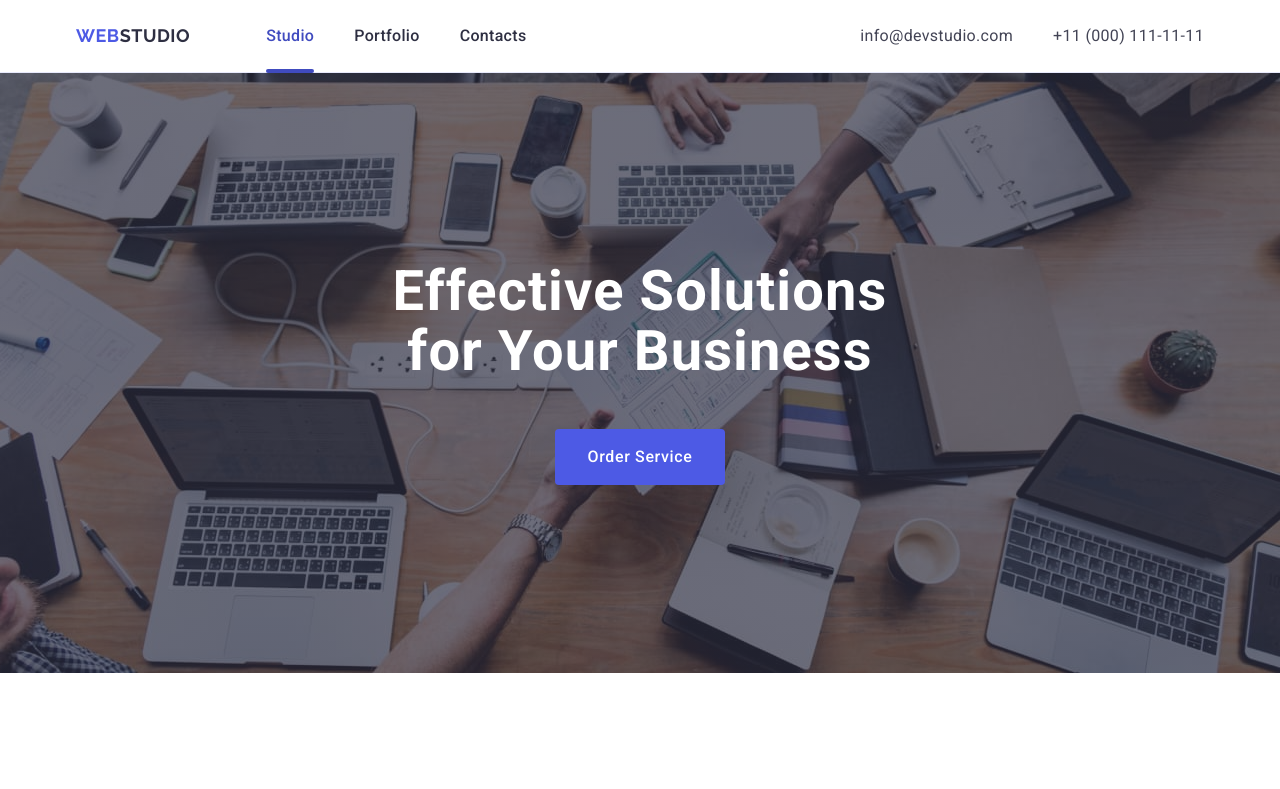
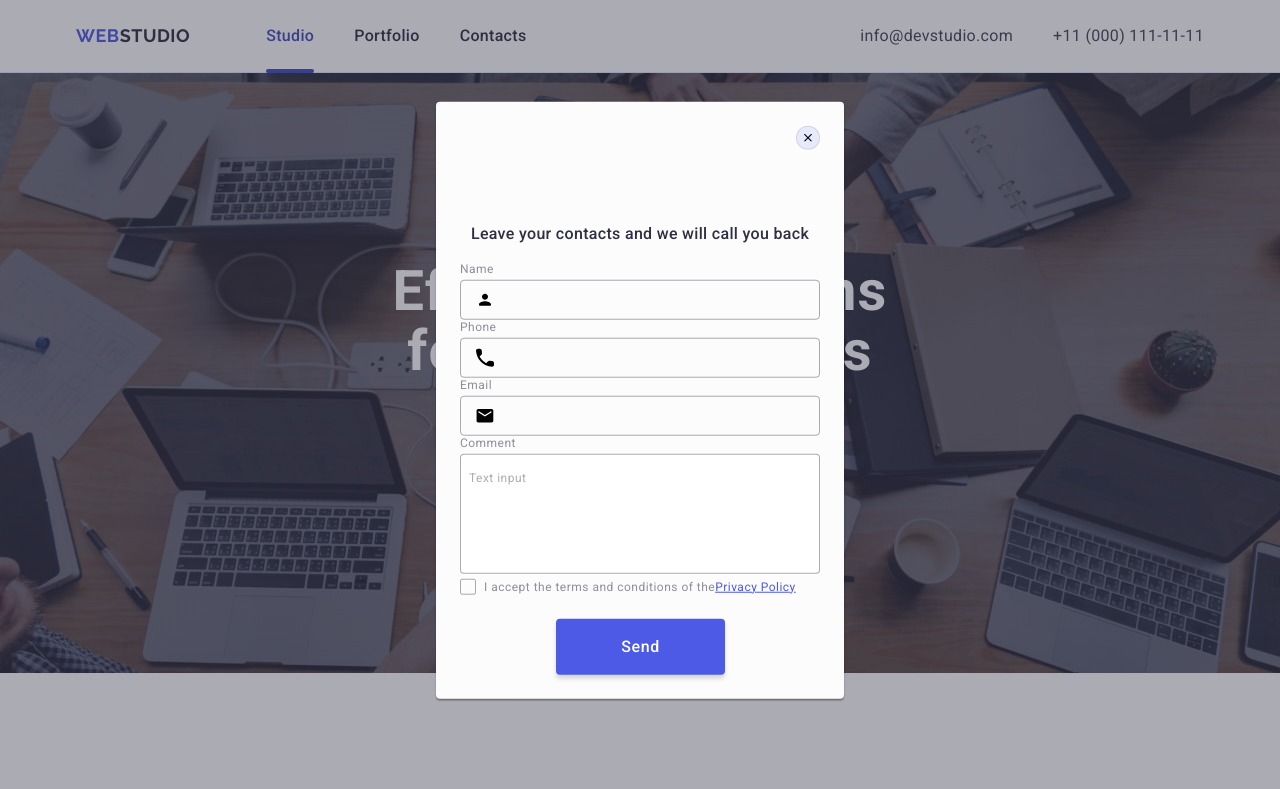
Before and after one commit to AndriiTsylyuryk/goit-homework-05, a plain HTML site: page index.html in a window 1280 px wide. Shown: the top 789 px of the page. Drawn offline with nearby package versions, Linux system fonts and the light colour scheme; files whose address does not match are found by name.

Commit message:
after lms1

```diff
--- a/css/styles.css
+++ b/css/styles.css
@@ -449,9 +449,8 @@ footer {
   justify-content: center;
 }
 
-.media-contaner{
+.media-contaner {
   margin-right: 80px;
-
 }
 
 .icon-list-footer {
@@ -478,7 +477,7 @@ footer {
   letter-spacing: 0.02em;
   color: #fff;
   display: block;
-  padding-bottom: 16px;
+  margin-bottom: 16px;
 }
 
 .footer-send-btn {
@@ -494,7 +493,10 @@ footer {
   transition: background-color 250ms cubic-bezier(0.4, 0, 0.2, 1);
   display: flex;
   align-items: center;
-  position: relative;
+  justify-content: center;
+  font-weight: 500;
+  line-height: 1.5;
+  letter-spacing: 0.04em;
 }
 
 .footer-plane {
@@ -502,9 +504,7 @@ footer {
 }
 
 .footer-plane {
-  position: absolute;
-  right: 24px;
-  top: 8px;
+  margin-left: 16px;
 }
 
 .form-footer {
@@ -518,8 +518,7 @@ footer {
   background-color: #404bbf;
 }
 
-.subscribe-container{
-
+.subscribe-container {
 }
 
 .modal-input-footer {
@@ -570,7 +569,9 @@ footer {
   left: 50%;
   transform: translate(-50%, -50%);
   transition: transform 250ms cubic-bezier(0.4, 0, 0.2, 1);
-  padding: 24px;
+  padding: 72px 24px 24px 24px;
+  box-shadow: 0px 1px 1px rgba(0, 0, 0, 0.14), 0px 1px 3px rgba(0, 0, 0, 0.12),
+    0px 2px 1px rgba(0, 0, 0, 0.2);
 }
 
 .modal-close-btn {
@@ -613,10 +614,7 @@ footer {
   line-height: 1.5;
   letter-spacing: 0.02em;
   text-align: center;
-}
-
-.modal-field {
-  margin-bottom: 8px;
+  color: #2E2F42;
 }
 
 .modal-input {
@@ -625,8 +623,9 @@ footer {
   border: 1px solid rgba(46, 47, 66, 0.4);
   border-radius: 4px;
   padding-left: 38px;
-  transition: border 250ms cubic-bezier(0.4, 0, 0.2, 1);
+  transition: color 250ms cubic-bezier(0.4, 0, 0.2, 1);
   outline: transparent;
+  background-color: transparent;
 }
 
 .modal-input:hover,
@@ -669,6 +668,12 @@ footer {
   transition: border 250ms cubic-bezier(0.4, 0, 0.2, 1);
   outline: transparent;
   resize: none;
+  transition: border-color 250ms cubic-bezier(0.4, 0, 0.2, 1);
+}
+
+.area-text:hover,
+.area-text:focus{
+  border-color: #4D5AE5;
 }
 
 textarea::placeholder {
@@ -677,6 +682,10 @@ textarea::placeholder {
   line-height: 117%;
   letter-spacing: 0.04em;
   color: rgba(46, 47, 66, 0.4);
+}
+
+.modal-checkbox{
+  margin-bottom: 24px;
 }
 
 .checkbox-label {
@@ -700,16 +709,17 @@ textarea::placeholder {
   width: 16px;
   height: 16px;
   margin-right: 8px;
-  display: flex;
+  display: inline-flex;
   align-items: center;
   justify-content: center;
   fill: transparent;
+  transition: background-color 250ms cubic-bezier(0.4, 0, 0.2, 1), border 250ms cubic-bezier(0.4, 0, 0.2, 1), fill 250ms cubic-bezier(0.4, 0, 0.2, 1);
 }
 
 .form-check :checked + .checkbox-label span {
-  background-color: #4d5ae5;
+  background-color: #404bbf;
   border: none;
-  fill: fffffff;
+  fill: #F4F4FD;
 }
 
 .modal-send {
@@ -729,4 +739,10 @@ textarea::placeholder {
   margin-top: 24px;
   margin-left: 96px;
   margin-right: 96px;
+  display: block;
+  transition: background-color 250ms cubic-bezier(0.4, 0, 0.2, 1);
 }
+
+.modal-send:hover{
+background-color: #404bbf;
+}
--- a/index.html
+++ b/index.html
@@ -464,7 +464,7 @@
         <div class="subscribe-container">
           <p class="subscribe-section">Subscribe</p>
             <form class="form-footer">
-              <div class="modal-field">
+
                 <label class="user-email-footer">
                   <input
                     type="email"
@@ -474,18 +474,18 @@
                     placeholder="E-mail"
                   />
                 </label>
-              </div>
+
                 <button type="submit" class="footer-send-btn">Subscribe
                 <svg class="footer-plane" width="24" height="24">
                   <use href=".//images/icons.svg#icon-plane"></use>
                 </svg>
               </button>
         </div>
-          </form>
+            </form>
       </div>
     </footer>
-    <div class="backdrop">
-      <div class="modal">
+    <div class="backdrop is-open">
+      <div class="modal ">
         <button type="button" class="modal-close-btn">
           <svg class="icon-close" width="8" height="8">
             <use href="./images/icons.svg#icon-vector"></use>
@@ -502,7 +502,7 @@
                 class="modal-input"
                 id="user-name"
               />
-              <svg class="user-icon" width="18" height="18">
+              <svg class="user-icon" width="18" height="24">
                 <use href="./images/icons.svg#icon-person-black"></use>
               </svg>
             </div>
@@ -516,7 +516,7 @@
                 class="modal-input"
                 id="user-phone"
               />
-              <svg class="user-icon" width="18" height="18">
+              <svg class="user-icon" width="18" height="24">
                 <use href="./images/icons.svg#icon-phone"></use>
               </svg>
             </div>
@@ -530,38 +530,35 @@
                 class="modal-input"
                 id="user-email"
               />
-              <svg class="user-icon" width="18" height="18">
+              <svg class="user-icon" width="18" height="24">
                 <use href="./images/icons.svg#icon-mail"></use>
               </svg>
             </div>
           </div>
           <div class="modal-field">
-            <label for="user-text" class="name-label">Comment</label>
-            <div class="modal-input-wrap">
+            <label for="user-comment" class="name-label">Comment</label>
               <textarea
-                name="user-text"
-                id="user-text"
+                name="user-comment"
+                id="user-comment"
                 class="area-text"
                 placeholder="Text input"
               ></textarea>
-            </div>
           </div>
-          <div class="modal-field">
+          <div class="modal-checkbox">
             <input
               type="checkbox"
-              name="policy"
-              id="checkbox-policy"
+              name="user-privacy"
+              id="user-privacy"
               value="true"
               class="form-check visually-hidden"
             />
-
-            <label for="checkbox-policy" class="checkbox-label">
-              <span>
+            <label for="user-privacy" class="checkbox-label">
+              <span class="footer-span">
                 <svg class="tick" width="10" height="8">
                   <use href="./images/icons.svg#icon-tick"></use>
-                </svg> </span
-              >I accept the terms and conditions of the
-              <a href="">Privacy Policy</a></label
+                </svg>
+              </span>I accept the terms and conditions of the
+              <a href="index.html">Privacy Policy</a></label
             >
           </div>
           <button type="submit" class="modal-send">Send</button>
```
